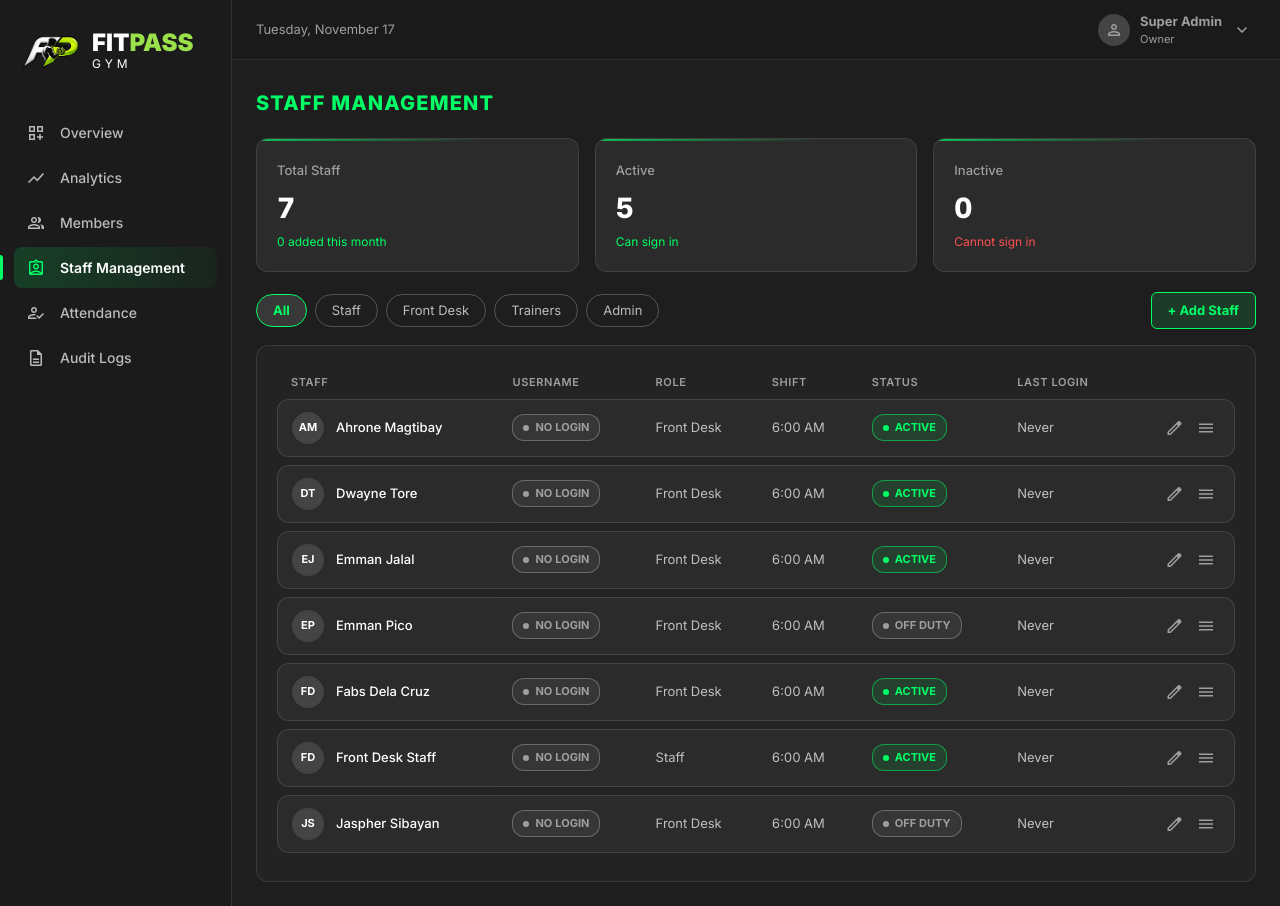
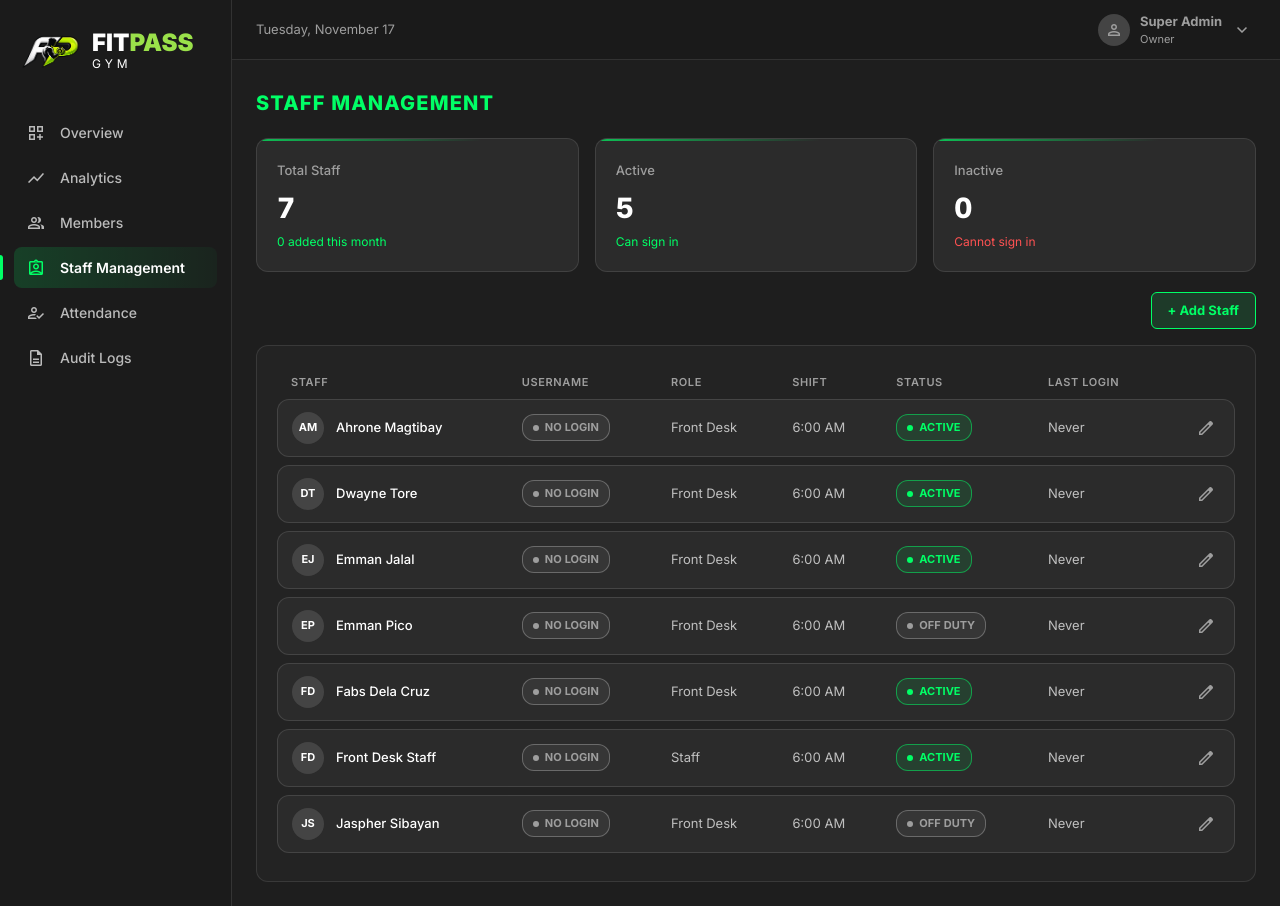
Before and after one commit to Ahronefabro/FITPASS, a Laravel app: page /staff in a window 1280 px wide. Run offline with Laravel 12, Linux system fonts and the light colour scheme; a user stored in the database is signed in; data comes from the database, SQL or seed files in the repository.

Commit message:
Make Staff the only staff role
Front Desk, Trainers and Admin are gone. The staff directory loses its
role filter chips and the change-role menu, new accounts are always
Staff, and other roles are refused. A migration turns existing Front
Desk, Trainers and Admin accounts into Staff, so they keep signing in
to the staff portal; Admins no longer open the owner portal.

Co-Authored-By: Claude Opus 5.5 <noreply@anthropic.com>

```diff
--- a/app/Auth/Portal.php
+++ b/app/Auth/Portal.php
@@ -20,12 +20,12 @@ final class Portal
     public const STAFF = 'staff';
 
     /**
-     * Roles listed under more than one portal, like Owner and Admin, sign in to
-     * the first one here and may still open the others.
+     * Roles listed under more than one portal, like Owner, sign in to the
+     * first one here and may still open the others.
      */
     public const ROLES = [
-        self::OWNER => ['Owner', 'Admin'],
-        self::STAFF => ['Staff', 'Admin', 'Owner', 'Front Desk', 'Trainers'],
+        self::OWNER => ['Owner'],
+        self::STAFF => ['Staff', 'Owner'],
     ];
 
     /** @return list<string> */
--- a/app/Http/Controllers/StaffController.php
+++ b/app/Http/Controllers/StaffController.php
@@ -17,17 +17,12 @@ use Illuminate\Validation\Rules\Password;
  */
 class StaffController extends Controller
 {
-    public function index(Request $request)
+    public function index()
     {
-        $filter = $request->query('filter', 'All');
-
         return view('owner.staff', [
-            'filter' => $filter,
             'staff' => Staff::query()
                 ->with('user:id,username')
-                ->when(in_array($filter, Staff::ROLES, true), fn ($q) => $q->where('role', $filter))
                 ->orderBy('name')->get(),
-            'roles' => Staff::ROLES,
             'statuses' => Staff::STATUSES,
             'cards' => [
                 ['Total Staff', Staff::count(), Staff::where('created_at', '>=', now()->startOfMonth())->count().' added this month'],
--- a/app/Models/Staff.php
+++ b/app/Models/Staff.php
@@ -12,7 +12,7 @@ use Illuminate\Support\Carbon;
 class Staff extends Model
 {
     /** The same names the sign-in uses, so a role can be copied straight to the login. */
-    public const ROLES = ['Staff', 'Front Desk', 'Trainers', 'Admin'];
+    public const ROLES = ['Staff'];
 
     /** Role given to new accounts, since the Add Staff form no longer asks for one. */
     public const DEFAULT_ROLE = 'Staff';
--- a/resources/views/owner/staff.blade.php
+++ b/resources/views/owner/staff.blade.php
@@ -8,9 +8,6 @@
     @include('partials.cards')
 
     <div class="toolbar">
-        @foreach (['All', ...$roles] as $option)
-            <a href="{{ route('staff.index', ['filter' => $option]) }}" @class(['chip', 'active' => $filter === $option])>{{ $option }}</a>
-        @endforeach
         <span class="spacer"></span>
         <button class="btn primary" data-open="add-staff">+ Add Staff</button>
     </div>
@@ -50,24 +47,11 @@
                                     </form>
                                 </div>
                             </details>
-
-                            {{-- Menu button: role --}}
-                            <details class="menu">
-                                <summary title="Change role"><span class="material-symbols-outlined">menu</span></summary>
-                                <div class="menu-list">
-                                    <form method="POST" action="{{ route('staff.update', $person) }}">
-                                        @csrf @method('PATCH')
-                                        @foreach ($roles as $role)
-                                            <button name="role" value="{{ $role }}" @class(['current' => $person->role === $role])>{{ $role }}</button>
-                                        @endforeach
-                                    </form>
-                                </div>
-                            </details>
                         @endunless
                         </td>
                     </tr>
                 @empty
-                    <tr><td colspan="7">No staff in this group.</td></tr>
+                    <tr><td colspan="7">No staff yet.</td></tr>
                 @endforelse
             </table>
         </div>
```
Also changed, not shown: tests/Feature/PortalAccessTest.php (+1 -4 lines), tests/Feature/StaffDirectoryTest.php (+23 -9 lines), database/migrations/2026_11_19_000001_make_every_staff_role_staff.php (added).
